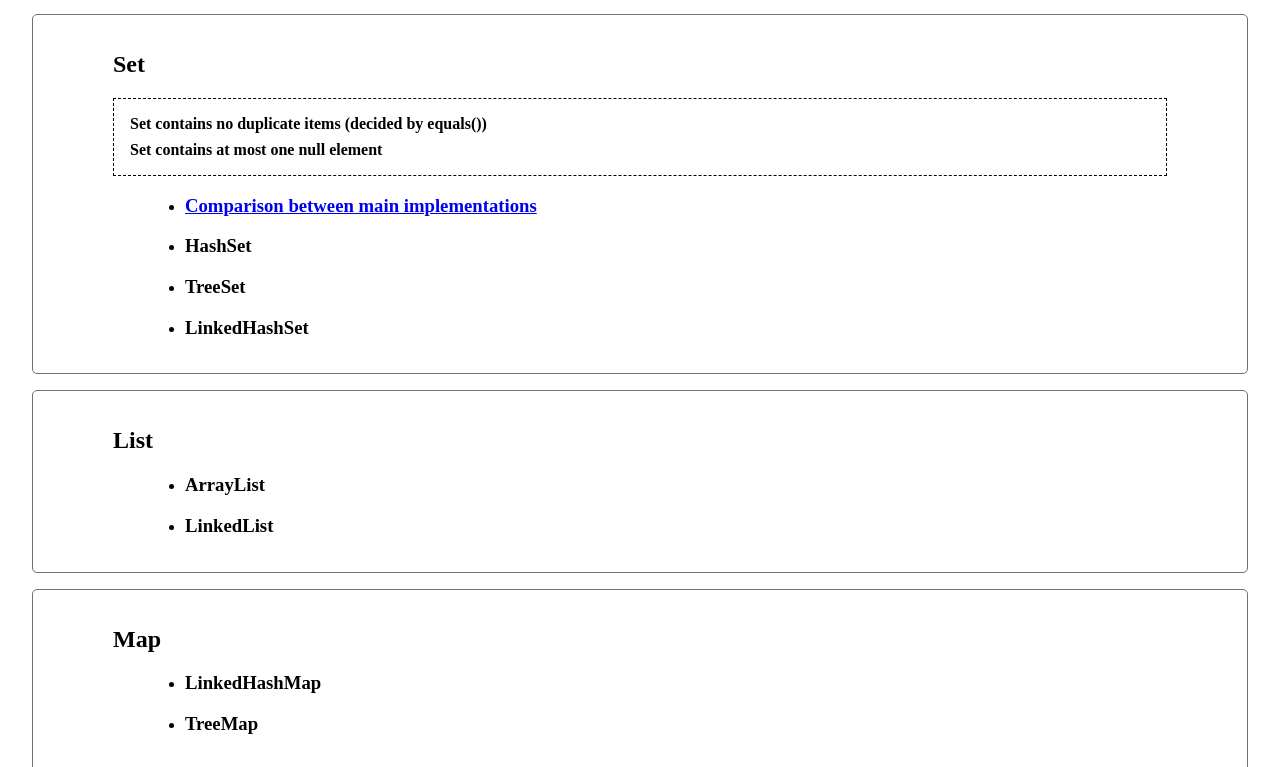
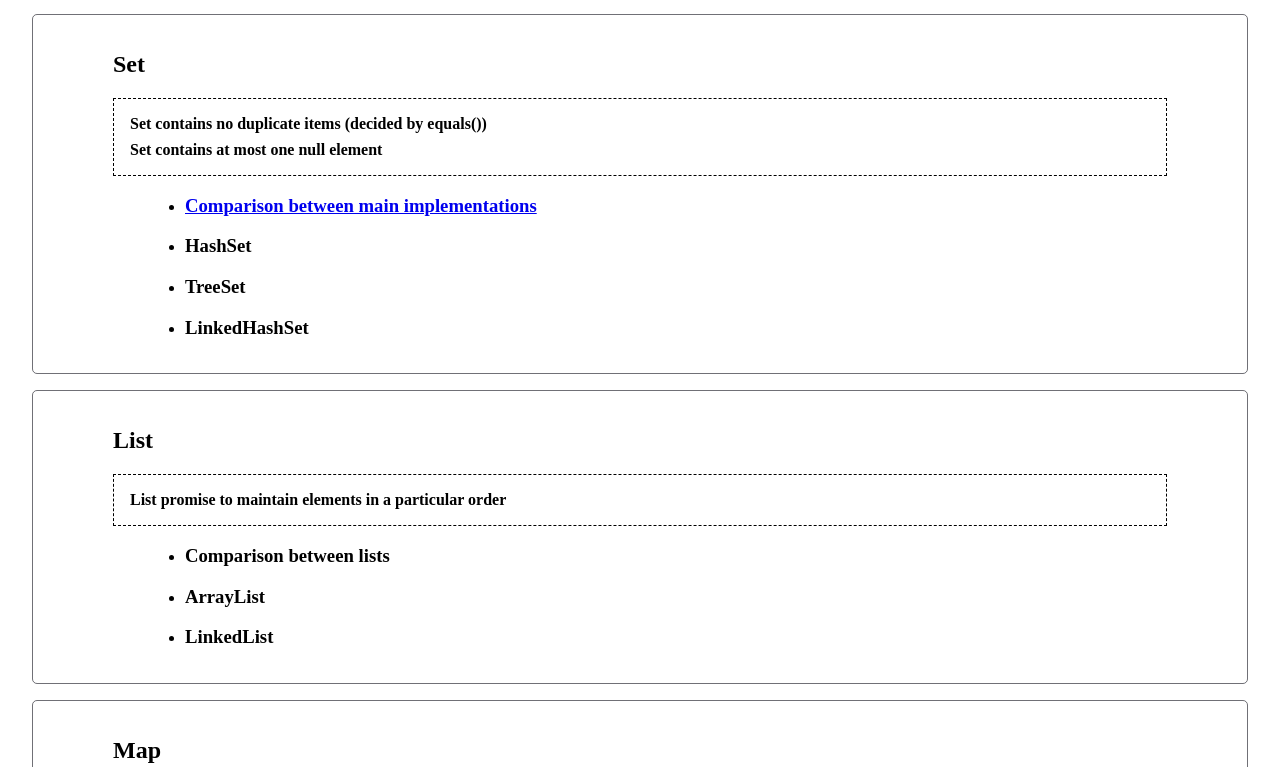
Before and after one commit to tianlunte/tianlunte_learn_java, a plain HTML site: page collections.html in a window 1280 px wide. Shown: the part 400-1167 px from the top of the page. Drawn offline with Linux system fonts and the light colour scheme.

Commit message:
added lists

```diff
--- a/collections.html
+++ b/collections.html
@@ -60,7 +60,11 @@
             <h2>
                 List
             </h2>
+            <div class="category_desc">
+                <h4>List promise to maintain elements in a particular order</h4>
+            </div>
             <ul>
+                <li><h3><a>Comparison between lists</a></h3></li>
                 <li>
                     <h3><a>ArrayList</a></h3>
                 </li>
```
